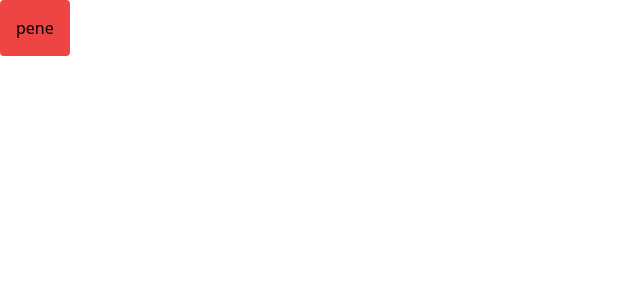
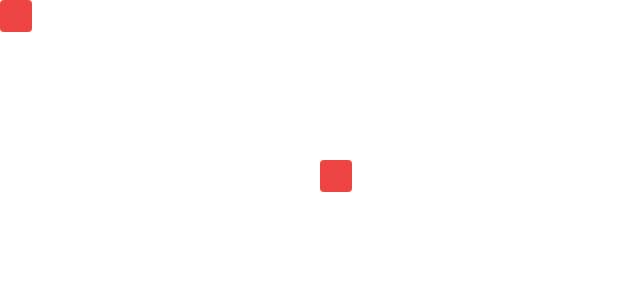
Before and after one commit to ChrisPoul/games-app, a Next.js app: page /snake in a window 1280 px wide. Shown: the top 300 px of the page, without its empty margins (0-640 px from the left). Built offline with nearby package versions, Linux system fonts and the light colour scheme.

Commit message:
Have player and food on the board

```diff
--- /dev/null
+++ b/app/snake/components/food.tsx
@@ -0,0 +1,13 @@
+export default function Food() {
+  let positionX = 10
+  let positionY = 20
+
+  return (
+    <div>
+      <button
+        className="bg-red-500 p-4 rounded hover:bg-red-700 hover:text-white"
+        style={{ position: "absolute", top: positionX + "em", left: positionY + "em" }}
+      ></button>
+    </div >
+  )
+}
--- /dev/null
+++ b/app/snake/components/player.tsx
@@ -0,0 +1,51 @@
+'use client';
+import { useState, useEffect } from "react"
+
+export default function Player() {
+  const [positionX, setPositionX] = useState(0);
+  const [positionY, setPositionY] = useState(0);
+
+  useEffect(() => {
+    let movement_speed = 2
+    function moveRight() {
+      setPositionX(positionX + movement_speed)
+    }
+    function moveLeft() {
+      setPositionX(positionX - movement_speed)
+    }
+    function moveUp() {
+      setPositionY(positionY - movement_speed)
+    }
+    function moveDown() {
+      setPositionY(positionY + movement_speed)
+    }
+    function handleKeyDown(event: any) {
+      if (event.key === "ArrowRight") {
+        moveRight()
+      }
+      else if (event.key === "ArrowLeft") {
+        moveLeft()
+      }
+      else if (event.key === "ArrowUp") {
+        moveUp()
+      }
+      else if (event.key === "ArrowDown") {
+        moveDown()
+      }
+    }
+    document.addEventListener('keydown', handleKeyDown);
+
+    return function cleanup() {
+      document.removeEventListener('keydown', handleKeyDown);
+    }
+  }, [positionX, positionY]);
+
+  return (
+    <div>
+      <button
+        className="bg-red-500 p-4 rounded hover:bg-red-700 hover:text-white"
+        style={{ position: "absolute", left: positionX + "em", top: positionY + "em" }}
+      ></button>
+    </div >
+  )
+}
--- a/app/snake/page.tsx
+++ b/app/snake/page.tsx
@@ -1,53 +1,12 @@
-'use client';
-import { useState, useEffect } from "react"
+import Player from "./components/player"
+import Food from "./components/food"
 
 export default function Page() {
-  const [positionX, setPositionX] = useState(0);
-  const [positionY, setPositionY] = useState(0);
-
-  useEffect(() => {
-    let movement_speed = 2
-    function moveRight() {
-      setPositionX(positionX + movement_speed)
-    }
-    function moveLeft() {
-      setPositionX(positionX - movement_speed)
-    }
-    function moveUp() {
-      setPositionY(positionY - movement_speed)
-    }
-    function moveDown() {
-      setPositionY(positionY + movement_speed)
-    }
-    function handleKeyDown(event: any) {
-      if (event.key === "ArrowRight") {
-        moveRight()
-      }
-      else if (event.key === "ArrowLeft") {
-        moveLeft()
-      }
-      else if (event.key === "ArrowUp") {
-        moveUp()
-      }
-      else if (event.key === "ArrowDown") {
-        moveDown()
-      }
-    }
-    document.addEventListener('keydown', handleKeyDown);
-
-    return function cleanup() {
-      document.removeEventListener('keydown', handleKeyDown);
-    }
-  }, [positionX, positionY]);
 
   return (
     <div>
-      <button
-        className="bg-red-500 p-4 rounded hover:bg-red-700 hover:text-white"
-        style={{ marginLeft: positionX + "em", marginTop: positionY + "em" }}
-      >
-        pene
-      </button>
+      <Player />
+      <Food />
     </div >
   )
 }
```
